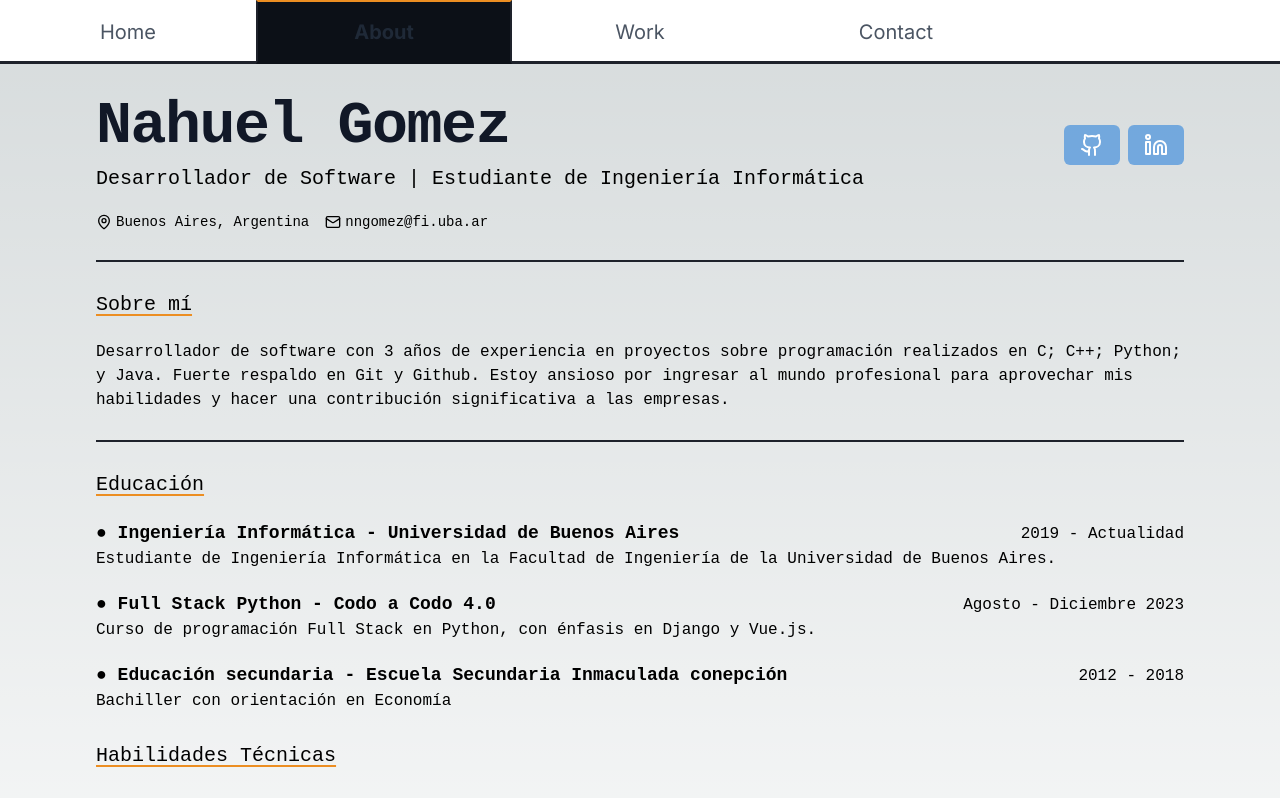
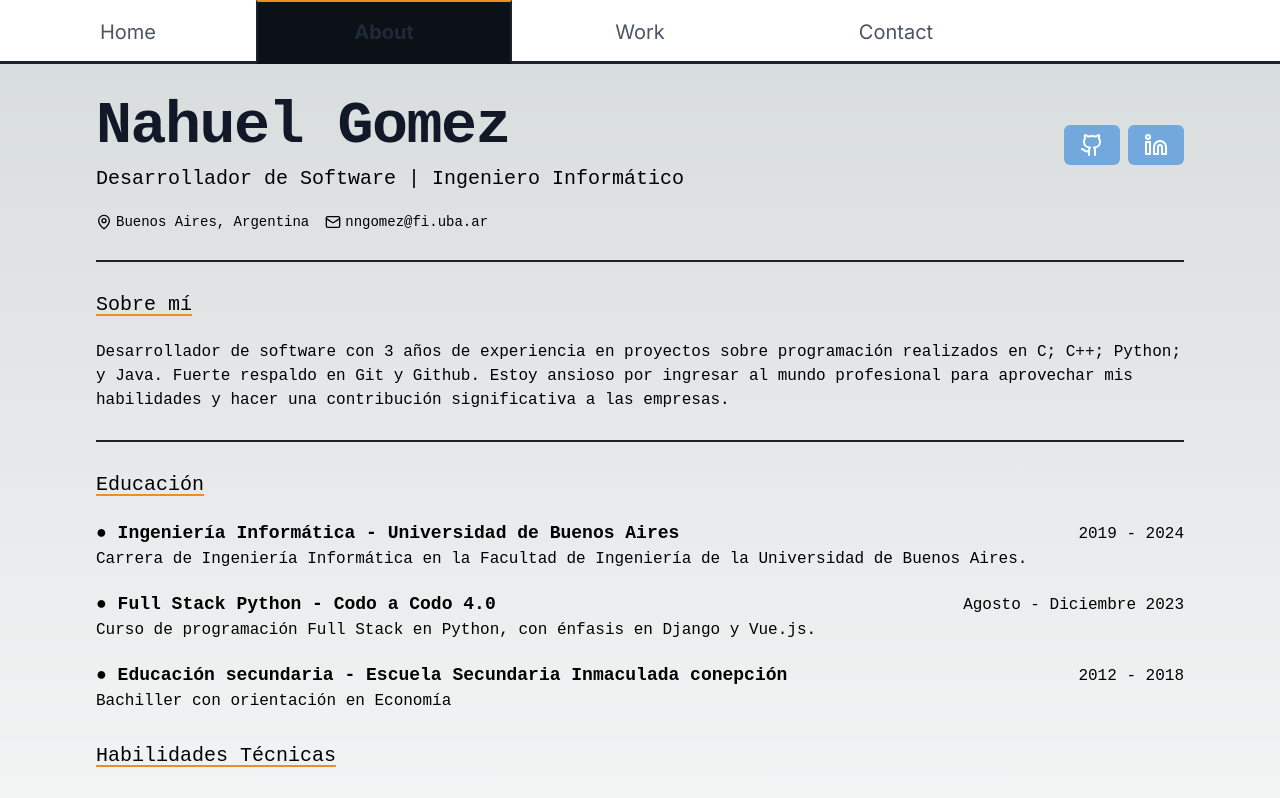
Before and after one commit to NahuelNGomez/portfolio, a Next.js app: page /about in a window 1280 px wide. Shown: the top 798 px of the page. Built offline with nearby package versions, Linux system fonts and the light colour scheme.

Commit message:
update studies

```diff
--- a/src/app/about/page.tsx
+++ b/src/app/about/page.tsx
@@ -18,7 +18,7 @@ export default function About() {
                 <div className="flex flex-col sm:flex-row sm:items-center sm:justify-between gap-4">
                     <div>
                         <h1 className="text-4xl font-extrabold leading-none tracking-tight text-gray-900 md:text-5xl lg:text-6xl dark:text-white">Nahuel Gomez</h1>
-                        <h2 className="text-[20px] mt-2">Desarrollador de Software | Estudiante de Ingeniería Informática </h2>
+                        <h2 className="text-[20px] mt-2">Desarrollador de Software | Ingeniero Informático</h2>
                     </div>
                     <div className="flex gap-2">
                         <Button className='bg-[#eeeeee] text-dark1' size="icon" asChild>
--- a/src/app/components/Home/About.tsx
+++ b/src/app/components/Home/About.tsx
@@ -10,7 +10,7 @@ export default function About() {
             <section className="flex flex-col gap-[10px]">
                 <h2 className="text-[20px]">Hola! Soy</h2>
                 <h1 className="text-4xl font-extrabold leading-none tracking-tight text-gray-900 md:text-5xl lg:text-6xl dark:text-white">Nahuel Gomez</h1>
-                <h2 className="text-[20px]">Desarrollador de Software | Estudiante de Ingeniería Informática </h2>
+                <h2 className="text-[20px]">Desarrollador de Software | Ingeniero Informático </h2>
             </section>
             <div className="border-[1px] border-dark1 w-full"></div>
             <section className="flex flex-col gap-[20px]">
--- a/src/app/constants/constants.tsx
+++ b/src/app/constants/constants.tsx
@@ -5,8 +5,8 @@ export const education = [
     {
         title: "Ingeniería Informática",
         institution: "Universidad de Buenos Aires",
-        date: "2019 - Actualidad",
-        description: "Estudiante de Ingeniería Informática en la Facultad de Ingeniería de la Universidad de Buenos Aires."
+        date: "2019 - 2024",
+        description: "Carrera de Ingeniería Informática en la Facultad de Ingeniería de la Universidad de Buenos Aires."
     },
     {
         title: "Full Stack Python",
@@ -102,14 +102,14 @@ export const familier = [
     {
         title: "Ingeniería Informática",
         institution: "Universidad de Buenos Aires",
-        date: "2019 - Actualidad",
-        description: "Estudiante de Ingeniería Informática en la Facultad de Ingeniería de la Universidad de Buenos Aires."
+        date: "2019 - 2024",
+        description: "Carrera de Ingeniería Informática en la Facultad de Ingeniería de la Universidad de Buenos Aires."
     },
     {
-        title: " en Ciencias Económicas",
-        institution: "Instituto San José",
+        title: "Escuela Secundaria",
+        institution: "Escuela Secundaria inmaculada concepción",
         date: "2014 - 2018",
-        description: "....."
+        description: "Orientación en Economía"
     }
 ]
 
```
